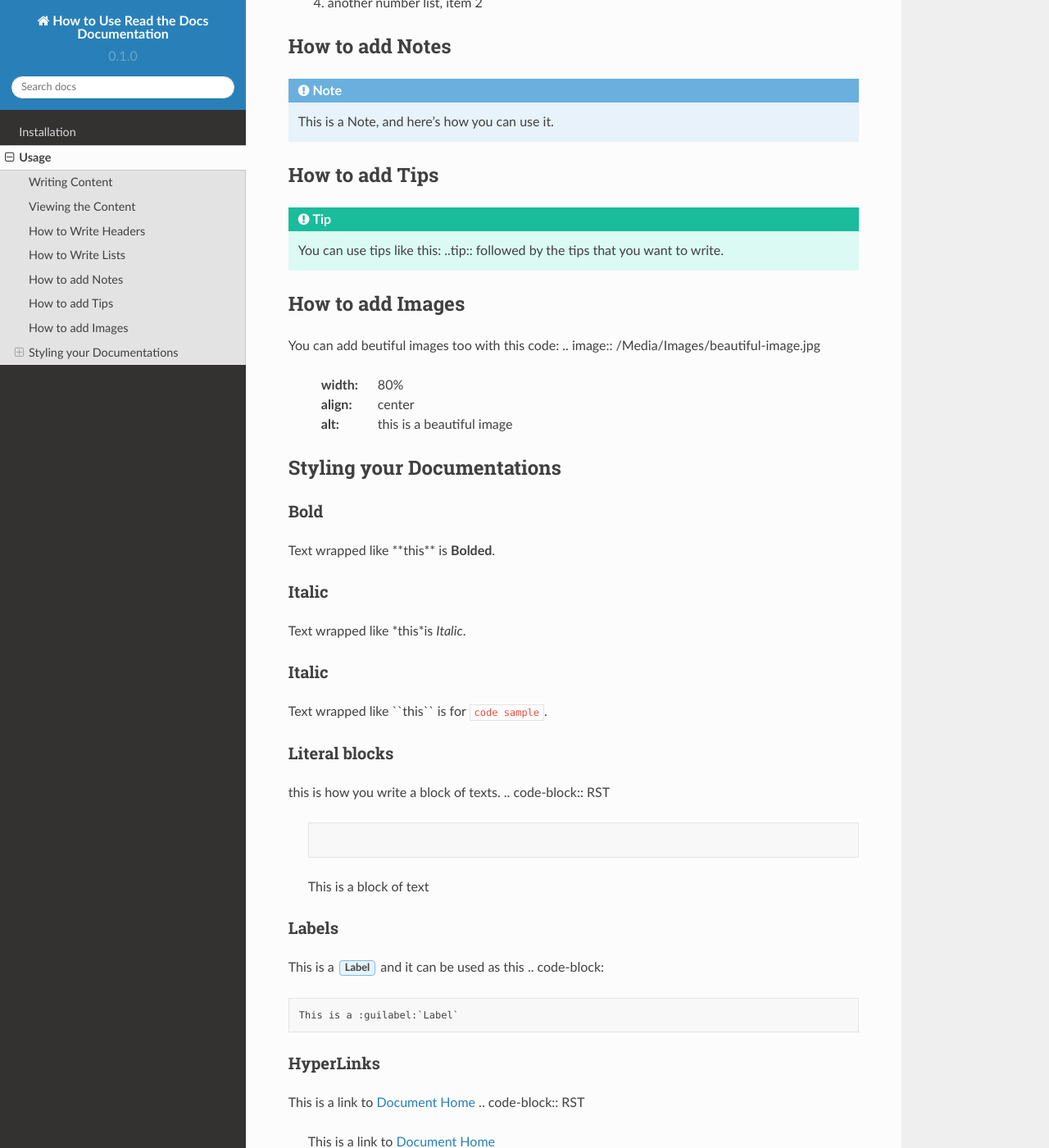
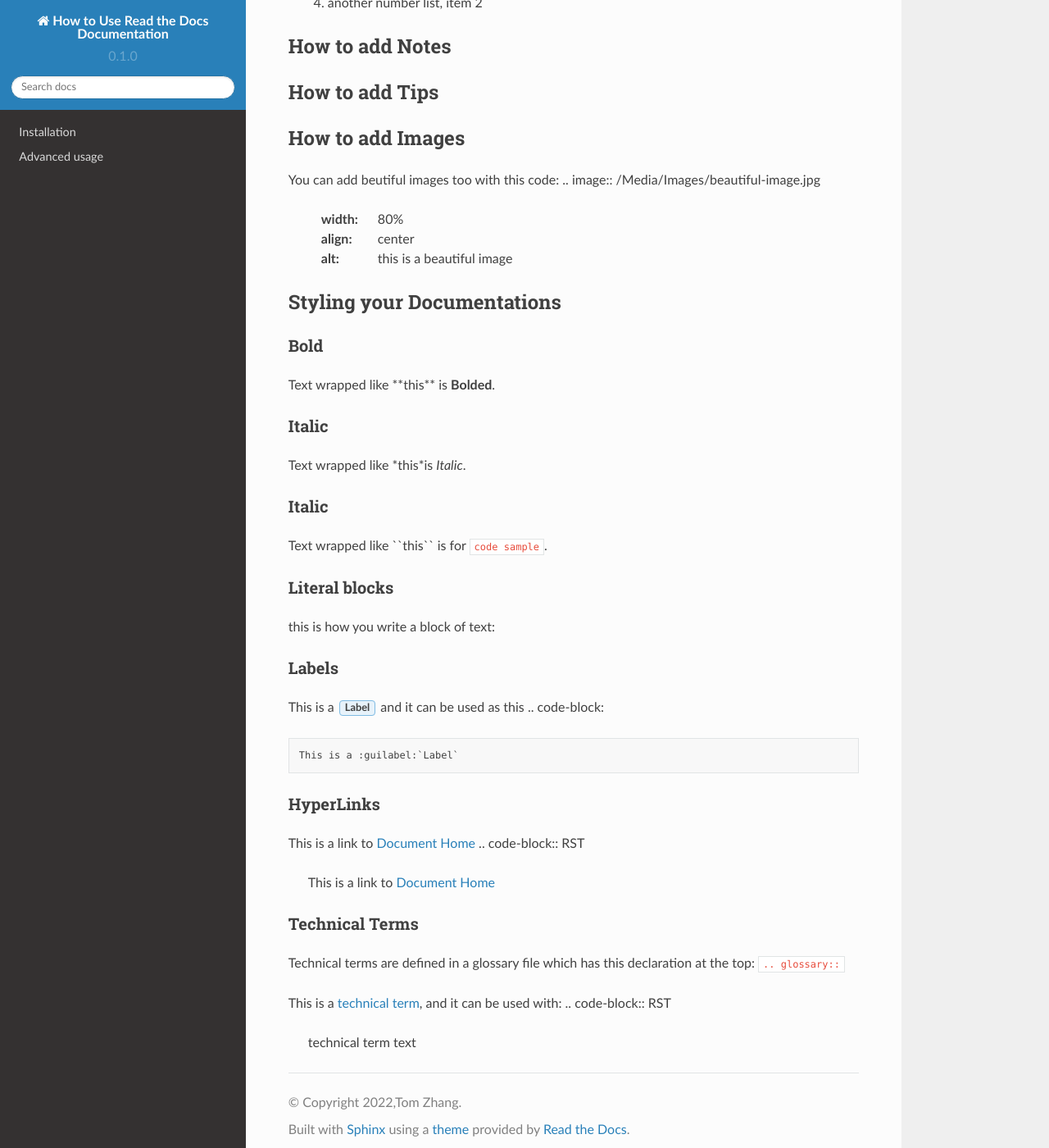
Before and after one commit to mza79/rtd-tutorial, a Sphinx documentation site: the page built from docs/source/usage/index.rst, in a window 1280 px wide and 1400 px high, scrolled down 1377 px. Shown: the whole window at 82% size. Built offline with Sphinx 7.4.7 and the Read the Docs theme 2.0.0, drawn with Linux system fonts in a browser that asks for light colours; pages that are not in the unit, such as notebooks, are missing from menus; some of the changed text lies outside the part shown.

Commit message:
more syntax fix

```diff
--- a/docs/source/advanced.rst
+++ b/docs/source/advanced.rst
@@ -0,0 +1,5 @@
+Advanced usage
+==============
+
+Custom code blocks
+------------------
--- a/docs/source/index.rst
+++ b/docs/source/index.rst
@@ -19,6 +19,6 @@
 
 .. toctree::
    installation
-   usage
+   /usage
    advanced
    glossary
--- a/docs/source/usage.rst
+++ b/docs/source/usage/index.rst
@@ -66,16 +66,15 @@
 
 How to add Notes
 ----------------
-.. note::
+.. note::RST
    This is a Note, and here's how you can use it.
 
-.. code-block::RST
    .. note::
    This is a Note, and here's how you can use it.
 
 How to add Tips
 ---------------
-.. tip::
+.. tip::RST
    You can use tips like this\: ..tip:: followed by the tips that you want to write.
 
 How to add Images
@@ -86,7 +85,7 @@
    :align: center
    :alt: this is a beautiful image
 
-.. code-block:: RST
+.. code-block::
    .. image:: /Media/Images/beautiful-image.jpg
       :width: 80%
       :align: center
@@ -109,7 +108,8 @@
 
 Literal blocks
 ^^^^^^^^^^^^^^
-this is how you write a block of texts.
+this is how you write a block of text:
+
 .. code-block:: RST
    .. code-block::
    This is a block of text
@@ -128,7 +128,7 @@
 
 Technical Terms
 ^^^^^^^^^^^^^^^
-Technical terms are defined in glossary file with this declaration:
+Technical terms are defined in a glossary file which has this declaration at the top:
 ``.. glossary::``
 
 This is a :term:`technical term`, and it can be used with:
```
